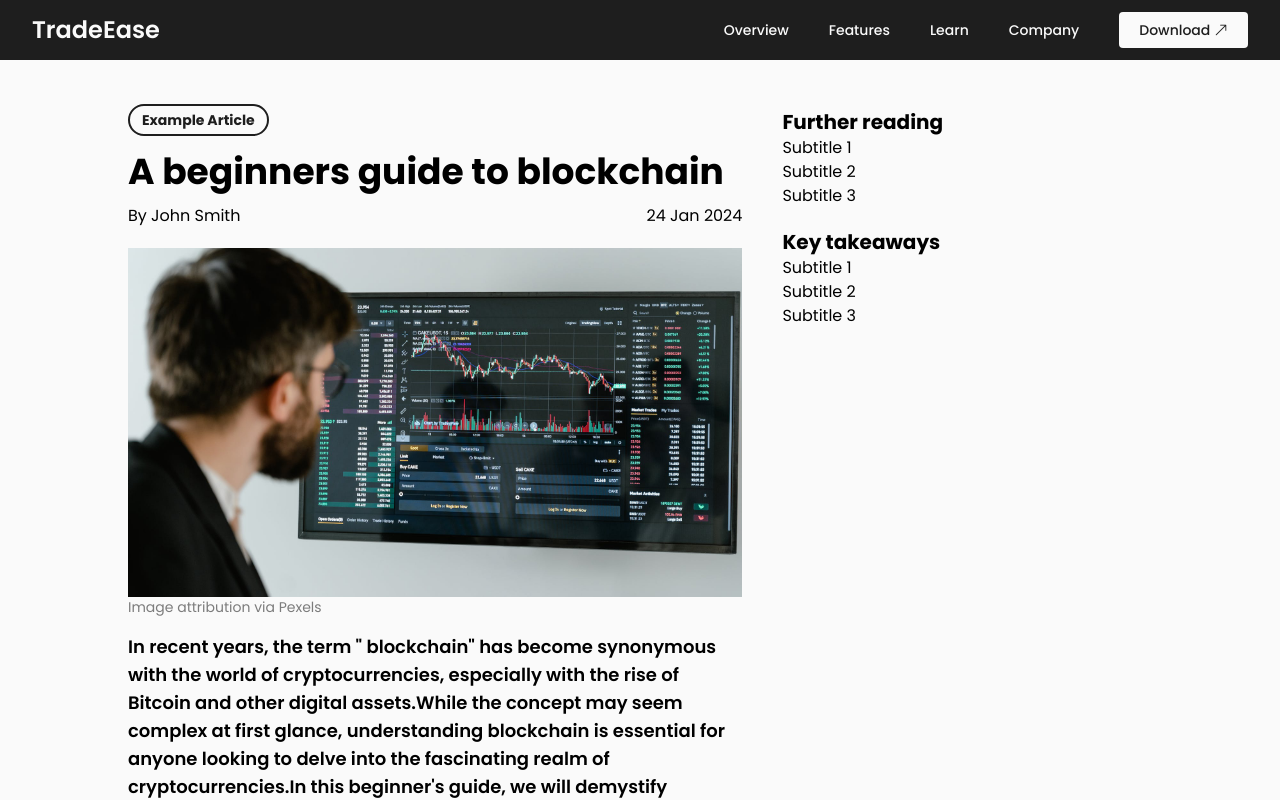
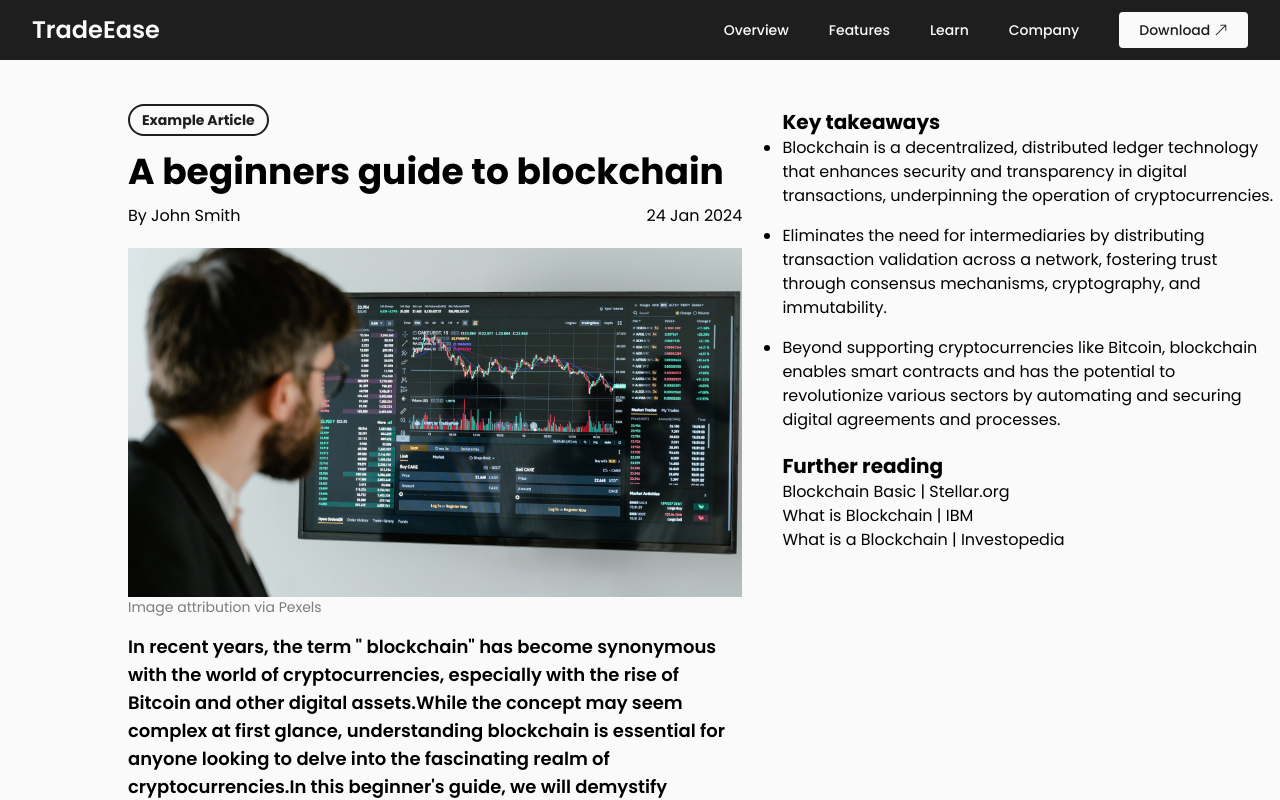
Before and after one commit to ben-oldham1/fintech-site, a Next.js app: page /learn/article in a window 1280 px wide. Shown: the top 800 px of the page. Built offline with nearby package versions, Linux system fonts and the light colour scheme.

Commit message:
Update article contents

```diff
--- a/src/app/learn/article/page.js
+++ b/src/app/learn/article/page.js
@@ -38,12 +38,12 @@ export default function Article() {
                             At its core, a blockchain is a decentralized and distributed ledger that records transactions across a network of computers. Unlike traditional centralized systems, such as banks, where a single authority oversees transactions, blockchain operates on a peer-to-peer network, making it more secure and transparent.
                         </p>
 
-                        <h2 className='mt-6 mb-2 text-2xl font-bold' id='What is Blockchain'>What is Blockchain?</h2>
+                        <h2 className='mt-6 mb-2 text-2xl font-bold' id='WhatisBlockchain'>What is Blockchain?</h2>
                         <p className='mb-2'>
                             Imagine a chain of blocks, where each block contains a list of transactions. Once a block reaches its capacity, a new block is added to the chain, creating a chronological and unalterable record of transactions. This chain is maintained by a network of computers, often referred to as nodes, each holding a copy of the entire blockchain.
                         </p>
 
-                        <h2 className='mt-6 mb-2 text-2xl font-bold' id='Decentralization and Trust'>Decentralization and Trust</h2>
+                        <h2 className='mt-6 mb-2 text-2xl font-bold' id='DecentralizationandTrust'>Decentralization and Trust</h2>
                         <p className='mb-2'>
                             One of the key features of blockchain is its decentralized nature. Instead of relying on a single entity, such as a bank or government, to verify and validate transactions, blockchain distributes this responsibility across a network of nodes. Each node has a copy of the entire blockchain, and for a transaction to be considered valid, it must be approved by a majority of nodes through a consensus mechanism.
                         </p>
@@ -57,7 +57,7 @@ export default function Article() {
                             </figcaption>
                         </figure>
 
-                        <h2 className='mt-6 mb-2 text-2xl font-bold' id='Cryptocurrencies and Blockchain'>Cryptocurrencies and Blockchain</h2>
+                        <h2 className='mt-6 mb-2 text-2xl font-bold' id='CryptocurrenciesandBlockchain'>Cryptocurrencies and Blockchain</h2>
                         <p className='mb-2'>
                             Cryptocurrencies are digital or virtual currencies that use cryptography for security and operate on blockchain technology. Bitcoin, the first and most well-known cryptocurrency, introduced the concept of a decentralized digital currency, enabling peer-to-peer transactions without the need for a central authority.
                         </p>
@@ -65,12 +65,12 @@ export default function Article() {
                             When someone initiates a cryptocurrency transaction, it is broadcasted to the network and grouped with other transactions into a block. Miners, participants in the network who use computational power to solve complex mathematical puzzles, compete to validate and add the block to the blockchain. The first miner to solve the puzzle is rewarded with newly minted cryptocurrency and transaction fees.
                         </p>
 
-                        <h2 className='mt-6 mb-2 text-2xl font-bold' id='Transparency and Immutability'>Transparency and Immutability</h2>
+                        <h2 className='mt-6 mb-2 text-2xl font-bold' id='TransparencyandImmutability'>Transparency and Immutability</h2>
                         <p className='mb-2'>
                             The transparency of blockchain is a crucial aspect that contributes to its trustworthiness. Anyone can view the entire transaction history on the blockchain, fostering accountability and reducing the risk of corruption. Once a block is added to the chain, it becomes virtually impossible to alter or delete past transactions due to the cryptographic link between blocks.
                         </p>
 
-                        <h2 className='mt-6 mb-2 text-2xl font-bold' id='Smart Contracts'>Smart Contracts</h2>
+                        <h2 className='mt-6 mb-2 text-2xl font-bold' id='SmartContracts'>Smart Contracts</h2>
                         <p className='mb-2'>
                             Blockchain technology also enables the creation and execution of smart contracts, self-executing contracts with the terms of the agreement directly written into code. Smart contracts automatically enforce and execute predefined rules, eliminating the need for intermediaries and streamlining various processes, such as legal agreements, supply chain management, and more.
                         </p>
@@ -88,21 +88,35 @@ export default function Article() {
                     <aside className='fixed'>
 
                         <div>
-                            <p className='text-xl font-bold'>Further reading</p>
-                            <ul>
-                                <li>Subtitle 1</li>
-                                <li>Subtitle 2</li>
-                                <li>Subtitle 3</li>
+                            <p className='text-xl font-bold'>Key takeaways</p>
+
+                            <ul className='list-disc space-y-4'>
+                                <li>Blockchain is a decentralized, distributed ledger technology that enhances security and transparency in digital transactions, underpinning the operation of cryptocurrencies.</li>
+                                <li>Eliminates the need for intermediaries by distributing transaction validation across a network, fostering trust through consensus mechanisms, cryptography, and immutability.</li>
+                                <li>Beyond supporting cryptocurrencies like Bitcoin, blockchain enables smart contracts and has the potential to revolutionize various sectors by automating and securing digital agreements and processes.</li>
                             </ul>
                         </div>
 
-                        <div className='mt-5'>
-                            <p className='text-xl font-bold'>Key takeaways</p>
+                        <div>
+                            <p className='mt-5 text-xl font-bold'>Further reading</p>
+                            <ul>
+                                <li>
+                                    <a className='hover:underline hover:text-orange' href='https://stellar.org/learn/blockchain-basics'>
+                                        Blockchain Basic | Stellar.org
+                                    </a>
+                                </li>
 
-                            <ul>
-                                <li>Subtitle 1</li>
-                                <li>Subtitle 2</li>
-                                <li>Subtitle 3</li>
+                                <li>
+                                    <a className='hover:underline hover:text-orange' href='https://www.ibm.com/topics/blockchain'>
+                                        What is Blockchain | IBM
+                                    </a>
+                                </li>
+
+                                <li>
+                                    <a className='hover:underline hover:text-orange' href='https://www.investopedia.com/terms/b/blockchain.asp'>
+                                        What is a Blockchain | Investopedia
+                                    </a>
+                                </li>
                             </ul>
                         </div>
                     </aside>
```
